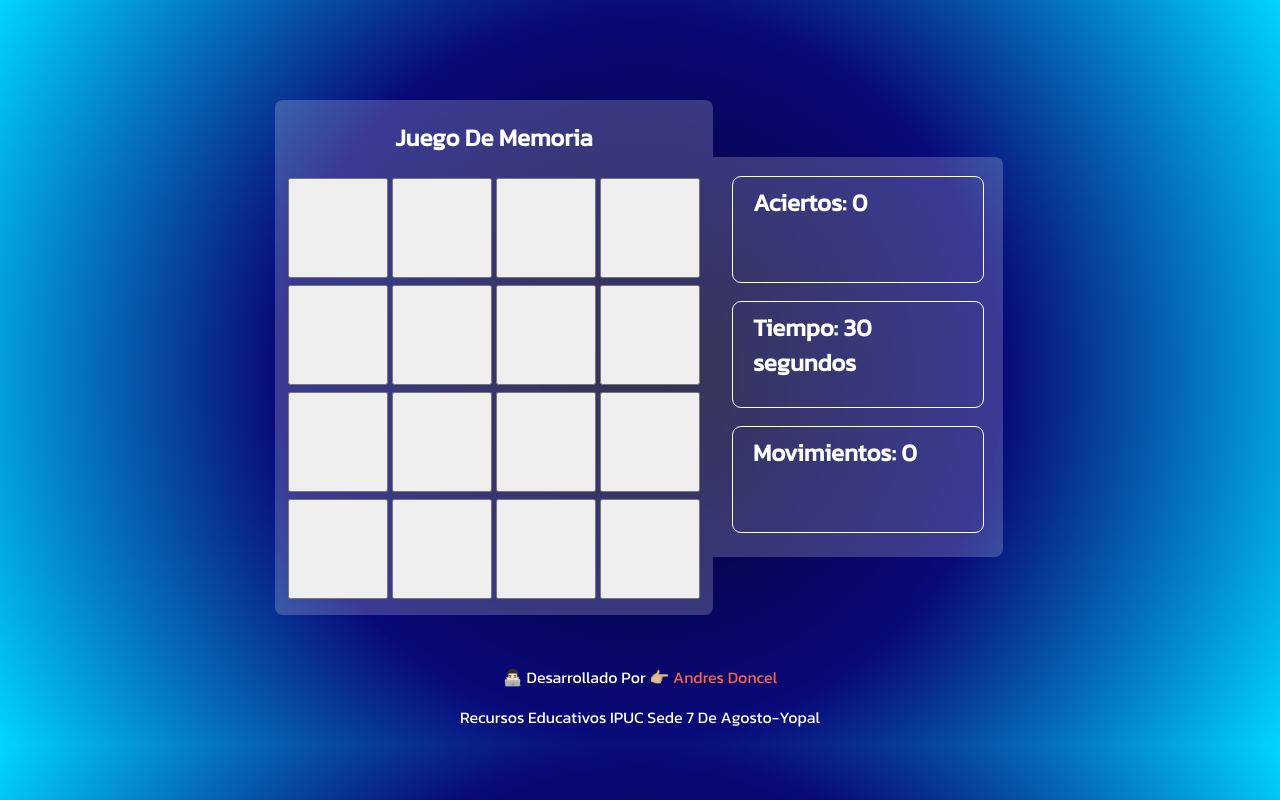
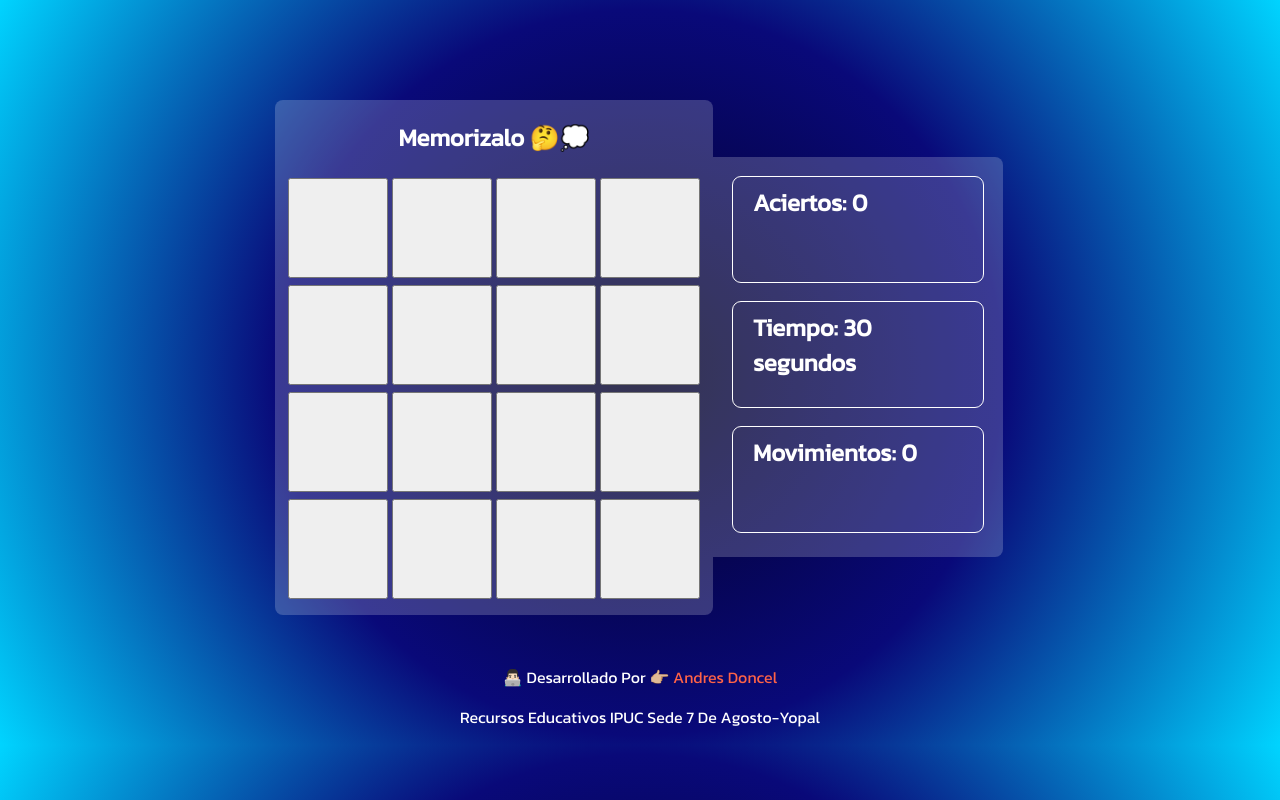
Before and after one commit to Geekcel/Juego-Memorizalo, a plain HTML site: page Index.html in a window 1280 px wide. Drawn offline with Linux system fonts and the light colour scheme.

Commit message:
se modifica el nombre del juego

```diff
--- a/Index.html
+++ b/Index.html
@@ -10,7 +10,7 @@
 <body>
     <main>
         <section class="panel-tarjetas">
-            <h1>Juego De Memoria</h1>
+            <h1>Memorizalo 🤔💭</h1>
             <table>
                 <tr>
                     <td><button class="boton" id="0"></button></td>
```
